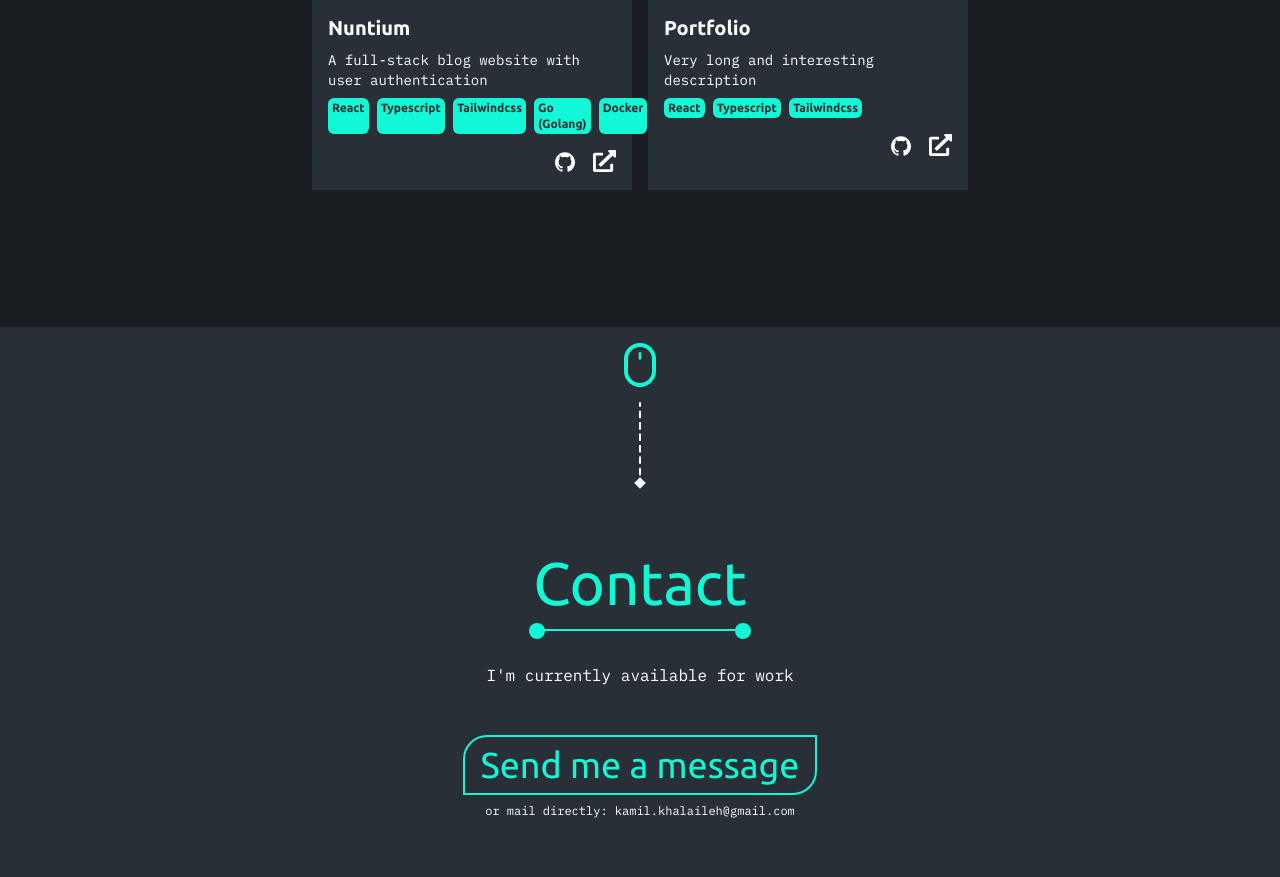
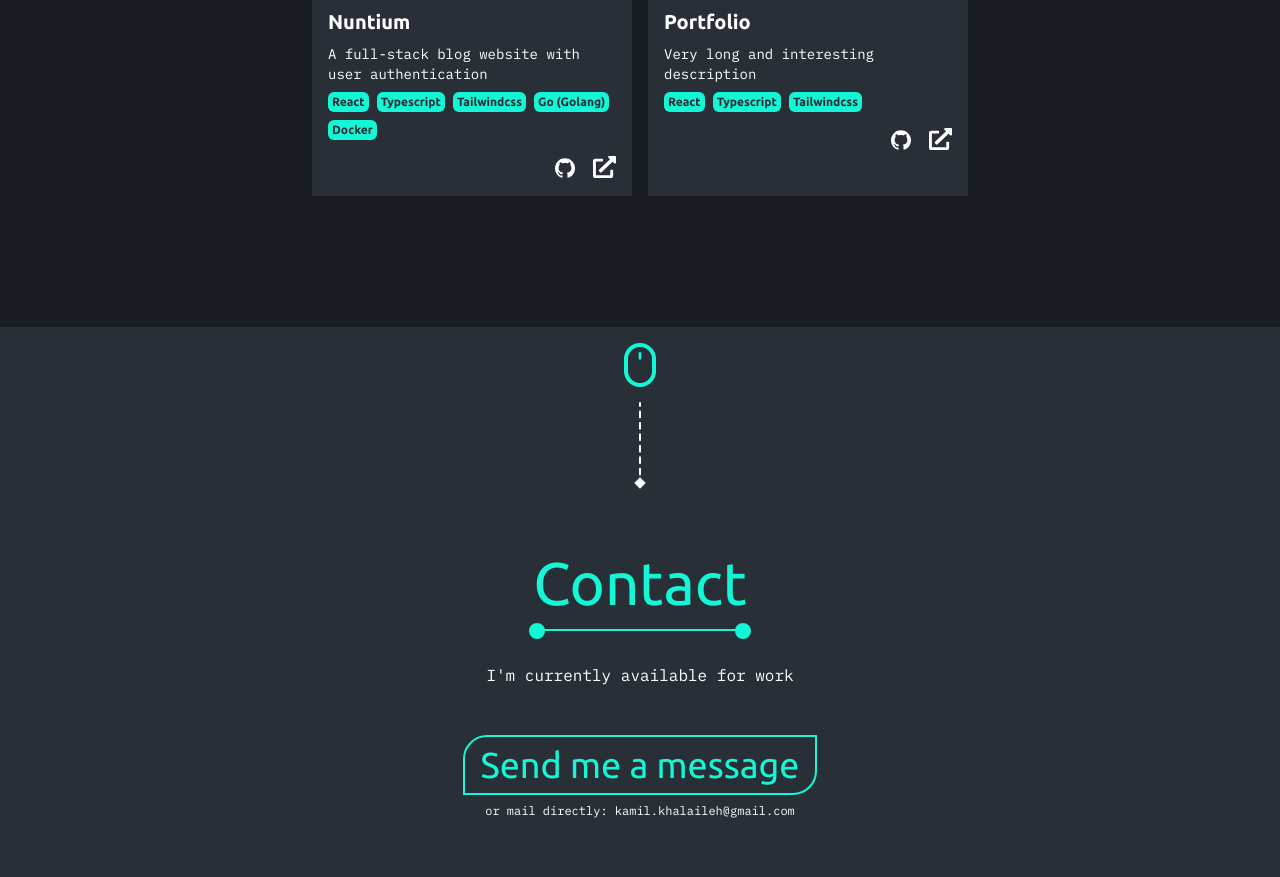
Before and after one commit to R894/portfolio, a React (Vite) app: page / in a window 1280 px wide. Shown: the part 3199-4076 px from the top of the page. Built offline with nearby package versions, Linux system fonts and the light colour scheme.

Commit message:
fix project tags not wrapping properly

```diff
--- a/src/components/ProjectCard.tsx
+++ b/src/components/ProjectCard.tsx
@@ -40,7 +40,7 @@
       <div className="p-4 w-full">
         <h1 className="text-xl font-semibold">{title}</h1>
         <p className="py-2 font-IBM text-sm">{children}</p>
-        <div className="flex gap-2">
+        <div className="flex gap-2 flex-wrap">
           {tags.map((tag, index) => (
             <Tag skillName={tag} key={index} />
           ))}
```
